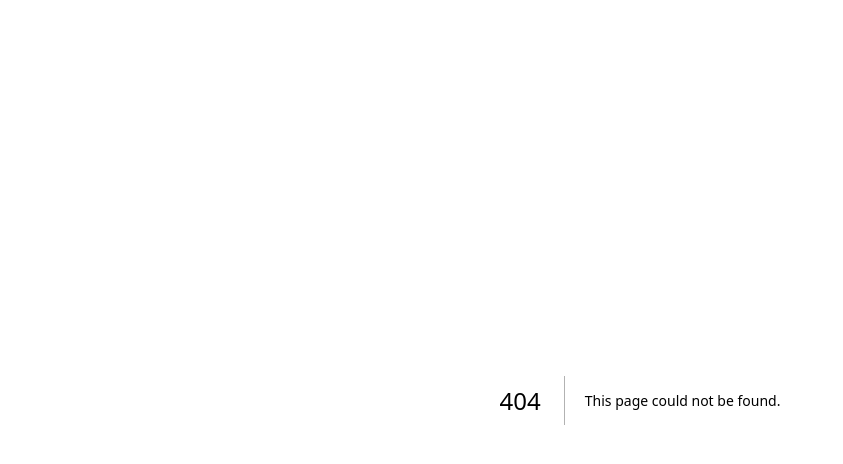
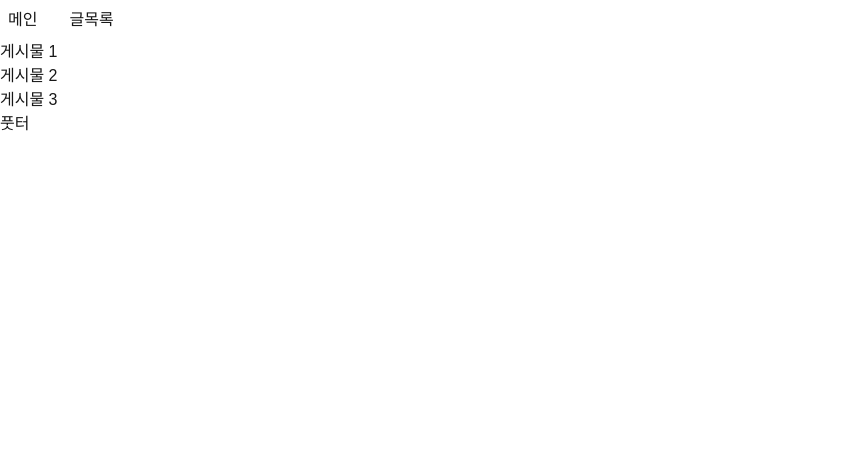
Before and after one commit to predevho/nextjs, a Next.js app: page /posts in a window 1280 px wide. Before the commit this address had no page. Shown: the top 464 px of the page, without its empty margins (0-843 px from the left). Built offline with nearby package versions, Linux system fonts and the light colour scheme.

Commit message:
공통 상단바 구현 a href 활용

```diff
--- a/src/app/globals.css
+++ b/src/app/globals.css
@@ -14,8 +14,8 @@
 
 @media (prefers-color-scheme: dark) {
   :root {
-    --background: #0a0a0a;
-    --foreground: #ededed;
+    --background: #ffffff;
+    --foreground: rgb(12, 1, 1);
   }
 }
 
--- a/src/app/layout.tsx
+++ b/src/app/layout.tsx
@@ -27,7 +27,20 @@ export default function RootLayout({
       lang="ko"
       className={`${geistSans.variable} ${geistMono.variable} h-full antialiased`}
     >
-      <body className="min-h-full flex flex-col">{children}</body>
+      <body>
+        <header>
+          <div className="flex gap-4">
+            <a href="/" className="p-2 rounded hover:bg-gray-200">
+              메인
+            </a>
+            <a href="/posts" className="p-2 rounded hover:bg-gray-200">
+              글목록
+            </a>
+          </div>
+        </header>
+        {children}
+        <footer>풋터</footer>
+      </body>
     </html>
   )
 }
--- /dev/null
+++ b/src/app/posts/[id]/page.tsx
@@ -0,0 +1,3 @@
+export default function PostDetail() {
+  return <main>게시글 상세</main>
+}
--- /dev/null
+++ b/src/app/posts/page.tsx
@@ -0,0 +1,9 @@
+export default function PostsList() {
+  return (
+    <ul>
+      <li>게시물 1</li>
+      <li>게시물 2</li>
+      <li>게시물 3</li>
+    </ul>
+  )
+}
```
